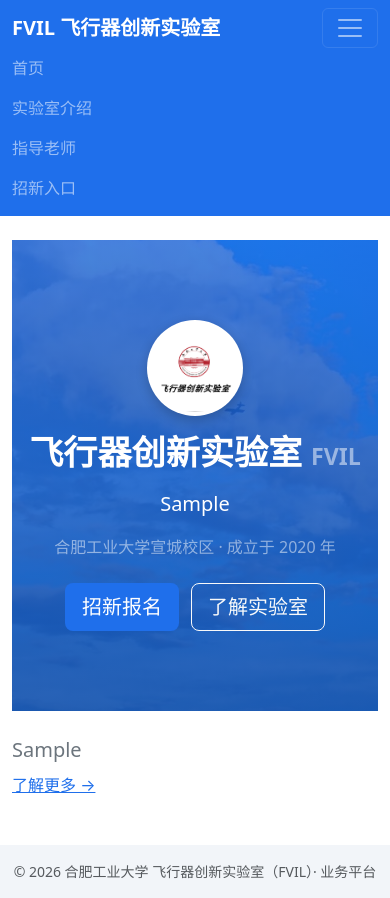
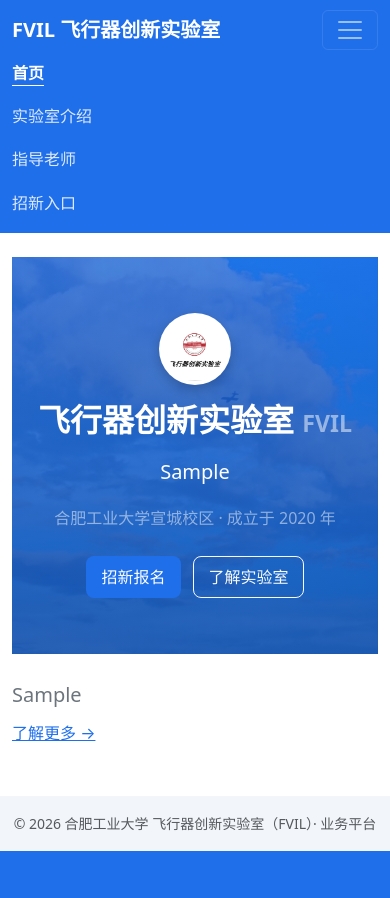
Before and after one commit to Mike-lin300/hfut-fvil, a Django app: page / in a window 390 px wide, after a click that opens the changed part. After the commit the page ends 851 px from the top, so only its background shows below. Run offline with Django 5.2, Linux system fonts and the light colour scheme; tables that the repository leaves empty hold one stand-in row (values such as "Sample post"); some libraries are stand-ins or nearby versions.

Commit message:
feat: T1-5 样式打磨（卡片hover/导航高亮/手机响应式）

```diff
--- a/static/css/custom.css
+++ b/static/css/custom.css
@@ -9,6 +9,7 @@ body {
     min-height: 100vh;
     color: #1a1a1a;
     background-color: #ffffff;
+    line-height: 1.7;
 }
 
 main {
@@ -19,6 +20,13 @@ a {
     color: var(--accent);
 }
 
+a,
+.btn,
+.card {
+    transition: all 0.2s ease;
+}
+
+/* ===== 按钮主题 ===== */
 .btn-accent {
     background-color: var(--accent);
     color: #fff;
@@ -27,9 +35,9 @@ a {
 .btn-accent:hover {
     background-color: var(--accent-dark);
     color: #fff;
+    transform: translateY(-1px);
 }
 
-/* 招新入口等强调按钮 */
 .btn-outline-accent {
     border: 1px solid var(--accent);
     color: var(--accent);
@@ -38,6 +46,39 @@ a {
 .btn-outline-accent:hover {
     background-color: var(--accent);
     color: #fff;
+}
+
+/* ===== 导航 ===== */
+.navbar-dark .navbar-nav .nav-link {
+    color: rgba(255, 255, 255, 0.85);
+}
+
+.navbar-dark .navbar-nav .nav-link:hover {
+    color: #fff;
+}
+
+.navbar-dark .navbar-nav .nav-link.active {
+    color: #fff;
+    font-weight: 600;
+    text-decoration: underline;
+    text-underline-offset: 6px;
+}
+
+/* ===== 卡片 ===== */
+.card {
+    border: none;
+    border-radius: 0.75rem;
+    box-shadow: 0 1px 4px rgba(31, 111, 235, 0.08);
+}
+
+.card:hover {
+    transform: translateY(-4px);
+    box-shadow: 0 8px 20px rgba(31, 111, 235, 0.15);
+}
+
+.card-img-top {
+    object-fit: cover;
+    border-radius: 0.75rem 0.75rem 0 0;
 }
 
 /* ===== 主页 hero ===== */
@@ -61,7 +102,22 @@ a {
     box-shadow: 0 4px 12px rgba(0, 0, 0, 0.2);
 }
 
-/* 卡片图片统一切图 */
-.card-img-top {
-    object-fit: cover;
+/* ===== 响应式（手机 375px） ===== */
+@media (max-width: 576px) {
+    .hero-overlay {
+        padding: 3.5rem 0;
+    }
+
+    .hero .display-4 {
+        font-size: 2rem;
+    }
+
+    .hero .btn-lg {
+        font-size: 1rem;
+        padding: 0.5rem 0.9rem;
+    }
+
+    .hero-logo {
+        height: 72px;
+    }
 }
--- a/templates/base.html
+++ b/templates/base.html
@@ -21,10 +21,10 @@
         </button>
         <div class="collapse navbar-collapse" id="navMain">
             <ul class="navbar-nav ms-auto">
-                <li class="nav-item"><a class="nav-link" href="/">首页</a></li>
-                <li class="nav-item"><a class="nav-link" href="/about/">实验室介绍</a></li>
-                <li class="nav-item"><a class="nav-link" href="/about/teachers/">指导老师</a></li>
-                <li class="nav-item"><a class="nav-link" href="/recruit/">招新入口</a></li>
+                <li class="nav-item"><a class="nav-link {% if request.resolver_match.url_name == 'home' %}active{% endif %}" href="/">首页</a></li>
+                <li class="nav-item"><a class="nav-link {% if request.resolver_match.url_name == 'lab_profile' %}active{% endif %}" href="/about/">实验室介绍</a></li>
+                <li class="nav-item"><a class="nav-link {% if request.resolver_match.url_name == 'lab_teachers' %}active{% endif %}" href="/about/teachers/">指导老师</a></li>
+                <li class="nav-item"><a class="nav-link {% if request.resolver_match.url_name == 'recruit' %}active{% endif %}" href="/recruit/">招新入口</a></li>
             </ul>
         </div>
     </div>
```
